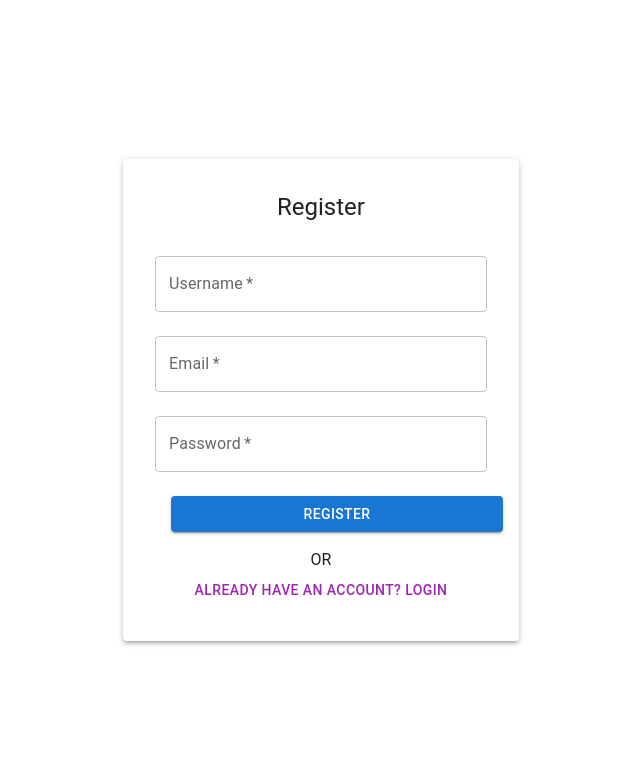
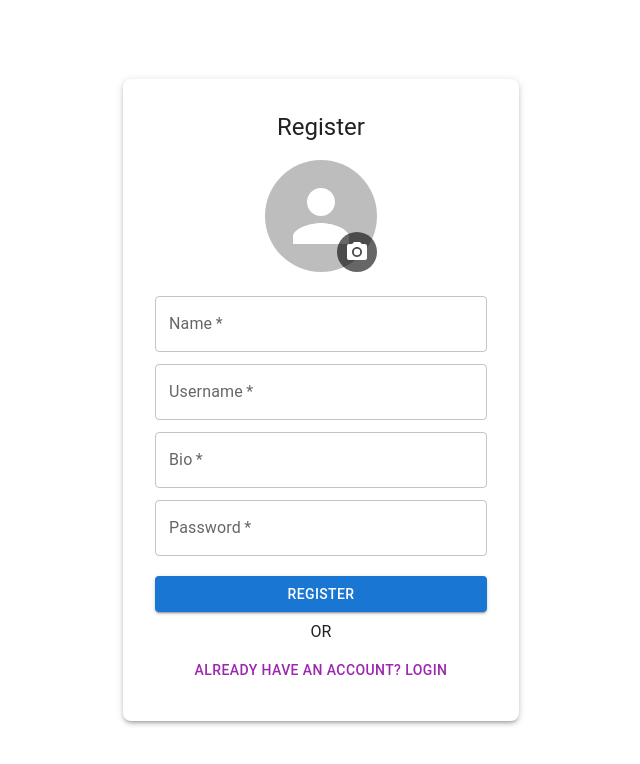
Before and after one commit to 404Nix/Connect404-RealTime_Chat_App, a React (Vite) app in the folder client/: page /login in a window 1280 px wide. Both pictures are taken after a click on the button "DON'T HAVE AN ACCOUNT? REGISTER". Shown: the top 764 px of the page, without its empty margins (319-959 px from the left). Built offline with nearby package versions, Linux system fonts and the light colour scheme.

Commit message:
feat: update Login component with registration functionality and styling; remove unused dependency

```diff
--- a/client/package.json
+++ b/client/package.json
@@ -14,7 +14,6 @@
     "@emotion/styled": "^11.14.1",
     "@mui/icons-material": "^9.0.0",
     "@mui/material": "^9.0.0",
-    "6pp": "^1.3.10",
     "chart.js": "^4.5.1",
     "moment": "^2.30.1",
     "react": "^19.2.4",
--- /dev/null
+++ b/client/src/components/styles/StyledComponents.jsx
@@ -0,0 +1,14 @@
+import { styled } from '@mui/material'
+import React from 'react'
+
+export const VisuallyHidden = styled('input')({
+    position: 'absolute',
+    width: '1px',
+    height: '1px',
+    padding: 0,
+    margin: -1,
+    overflow: 'hidden',
+    clip: 'rect(0, 0, 0, 0)',
+    whiteSpace: 'nowrap',
+    borderWidth: 0,
+})
--- a/client/src/pages/Login.jsx
+++ b/client/src/pages/Login.jsx
@@ -1,41 +1,56 @@
-import React from "react";
-import { Button, Container, Paper, TextField, Typography } from "@mui/material";
-import { useState } from "react";
+import React, { useState } from "react";
+import {
+    Avatar,
+    Button,
+    Container,
+    IconButton,
+    Paper,
+    Stack,
+    TextField,
+    Typography,
+} from "@mui/material";
+import { CameraAlt as CameraAltIcon } from "@mui/icons-material";
+import { VisuallyHidden } from "../components/styles/StyledComponents";
 
 const Login = () => {
     const [isLogin, setIsLogin] = useState(true);
-    const toggleLogin = () => {
-        setIsLogin(false);
-    };
+    const toggleLogin = () => setIsLogin((prev) => !prev);
+
+    // Add form validation and submission logic here
+
     return (
         <Container
             component="main"
             maxWidth="xs"
             sx={{
-                height: "100vh",
+                minHeight: "100dvh",
                 display: "flex",
                 justifyContent: "center",
                 alignItems: "center",
+                py: 3,
             }}
         >
             <Paper
                 elevation={3}
                 sx={{
-                    padding: 4,
+                    width: "100%",
+                    padding: { xs: 3, sm: 4 },
                     display: "flex",
                     flexDirection: "column",
                     alignItems: "center",
+                    borderRadius: 2,
                 }}
             >
                 {isLogin ? (
                     <>
-                        <Typography variant="h5">Login</Typography>
-                        <form
-                            style={{
-                                width: "100%",
-                                marginTop: "1rem",
-                            }}
+                        <Typography
+                            variant="h5"
+                            align="center"
+                            fontWeight={600}
                         >
+                            Login
+                        </Typography>
+                        <form style={{ width: "100%", marginTop: "1rem" }}>
                             <TextField
                                 required
                                 fullWidth
@@ -52,7 +67,7 @@ const Login = () => {
                                 type="password"
                             />
                             <Button
-                                sx={{ margin: "1rem" }}
+                                sx={{ marginTop: "1rem" }}
                                 fullWidth
                                 variant="contained"
                                 color="primary"
@@ -64,6 +79,7 @@ const Login = () => {
                                 variant="body1"
                                 color="text.secondary"
                                 align="center"
+                                sx={{ my: 1 }}
                             >
                                 OR
                             </Typography>
@@ -72,6 +88,7 @@ const Login = () => {
                                 color="secondary"
                                 variant="text"
                                 fullWidth
+                                type="button"
                             >
                                 Don't have an account? Register
                             </Button>
@@ -79,37 +96,77 @@ const Login = () => {
                     </>
                 ) : (
                     <>
-                        <Typography variant="h5">Register</Typography>
-                        <form
-                            style={{
-                                width: "100%",
-                                marginTop: "1rem",
-                            }}
+                        <Typography
+                            variant="h5"
+                            align="center"
+                            fontWeight={600}
                         >
+                            Register
+                        </Typography>
+                        <form style={{ width: "100%", marginTop: "1rem" }}>
+                            <Stack
+                                sx={{
+                                    position: "relative",
+                                    width: "7rem",
+                                    height: "7rem",
+                                    margin: "auto",
+                                    marginBottom: "1rem",
+                                }}
+                            >
+                                <Avatar
+                                    sx={{ width: "100%", height: "100%" }}
+                                />
+                                <IconButton
+                                    sx={{
+                                        position: "absolute",
+                                        bottom: 0,
+                                        right: 0,
+                                        backgroundColor: "rgba(0,0,0,0.6)",
+                                        color: "white",
+                                        "&:hover": {
+                                            backgroundColor: "rgba(0,0,0,0.8)",
+                                        },
+                                    }}
+                                    component="label"
+                                >
+                                    <CameraAltIcon />
+                                    <VisuallyHidden
+                                        type="file"
+                                        accept="image/*"
+                                    />
+                                </IconButton>
+                            </Stack>
                             <TextField
                                 required
                                 fullWidth
-                                label="Username"
-                                margin="normal"
+                                label="Name"
+                                margin="dense"
                                 variant="outlined"
                             />
                             <TextField
                                 required
                                 fullWidth
-                                label="Email"
-                                margin="normal"
+                                label="Username"
+                                margin="dense"
+                                variant="outlined"
+                            />
+                            <TextField
+                                required
+                                fullWidth
+                                label="Bio"
+                                margin="dense"
                                 variant="outlined"
                             />
                             <TextField
                                 required
                                 fullWidth
                                 label="Password"
-                                margin="normal"
+                                margin="dense"
                                 variant="outlined"
                                 type="password"
                             />
                             <Button
-                                sx={{ margin: "1rem" }}
+                                sx={{ marginTop: "1rem" }}
                                 fullWidth
                                 variant="contained"
                                 color="primary"
@@ -121,6 +178,7 @@ const Login = () => {
                                 variant="body1"
                                 color="text.secondary"
                                 align="center"
+                                sx={{ my: 1 }}
                             >
                                 OR
                             </Typography>
@@ -129,6 +187,7 @@ const Login = () => {
                                 color="secondary"
                                 variant="text"
                                 fullWidth
+                                type="button"
                             >
                                 Already have an account? Login
                             </Button>
```
Also changed, not shown: client/src/utils/validators.jsx (added), 1 other file (tests, documents, lock files or other folders).
